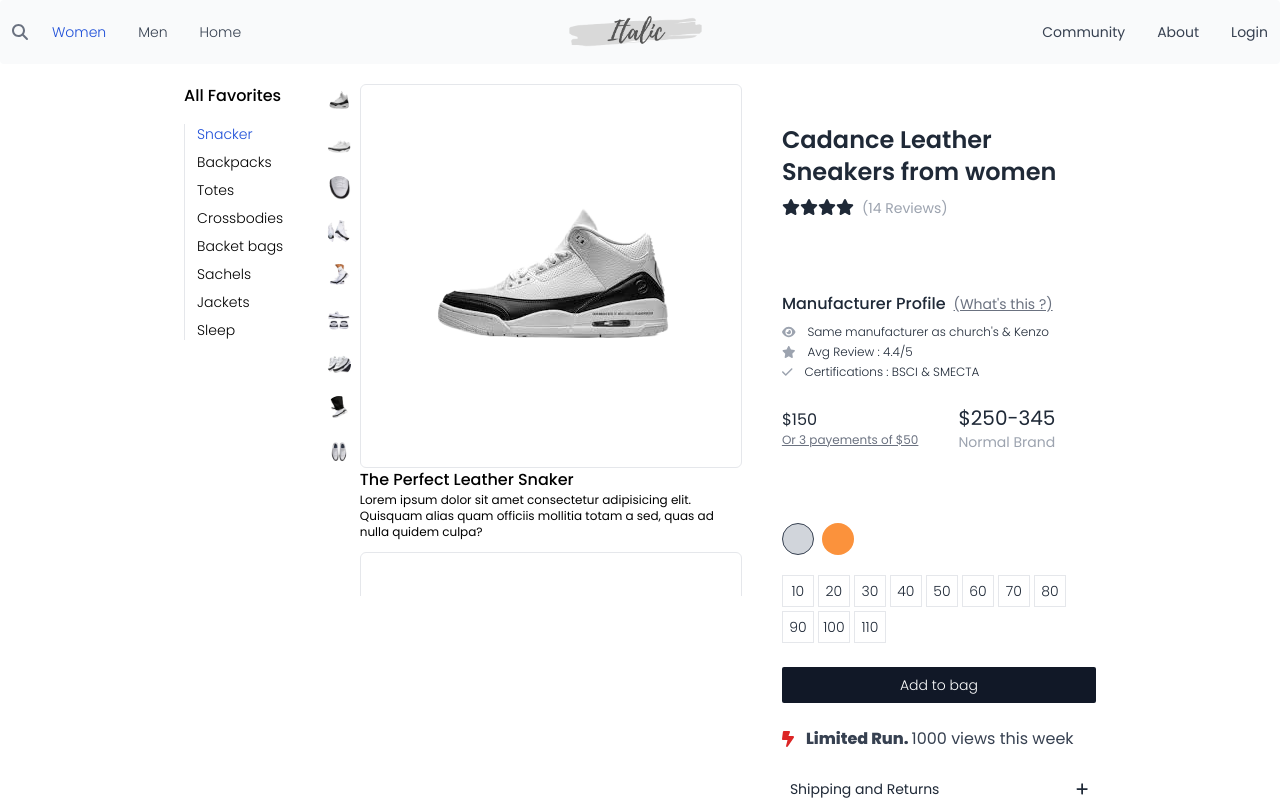
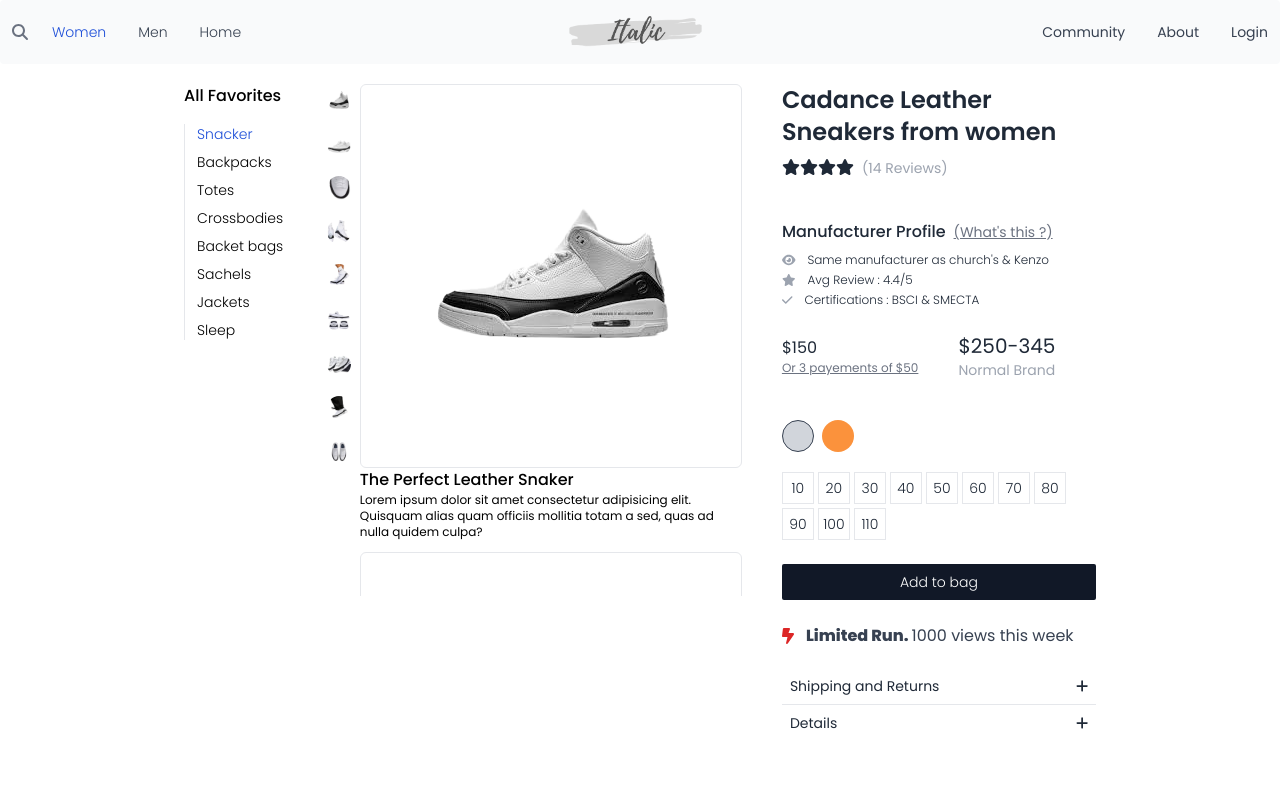
Before and after one commit to CREDO23/product-screen-challenge, a React (Vite) app: page / in a window 1280 px wide. Built offline with nearby package versions, Linux system fonts and the light colour scheme.

Commit message:
Update Description.jsx

```diff
--- a/src/components/Product-screen/Description.jsx
+++ b/src/components/Product-screen/Description.jsx
@@ -25,7 +25,7 @@ export default function () {
   };
 
   return (
-    <div className="md:w-1/4 w-full text-gray-800 order-first md:order-last md:flex flex-col gap-8 items-start justify-evenly ">
+    <div className="md:w-1/4 w-full text-gray-800 order-first md:order-last md:flex flex-col gap-10 items-start ">
        <div className="border md:hidden rounded-md flex flex-col items-center justify-center h-80 p-3">
         <img
           className="hover:scale-150 object-contain transition-all"
```
